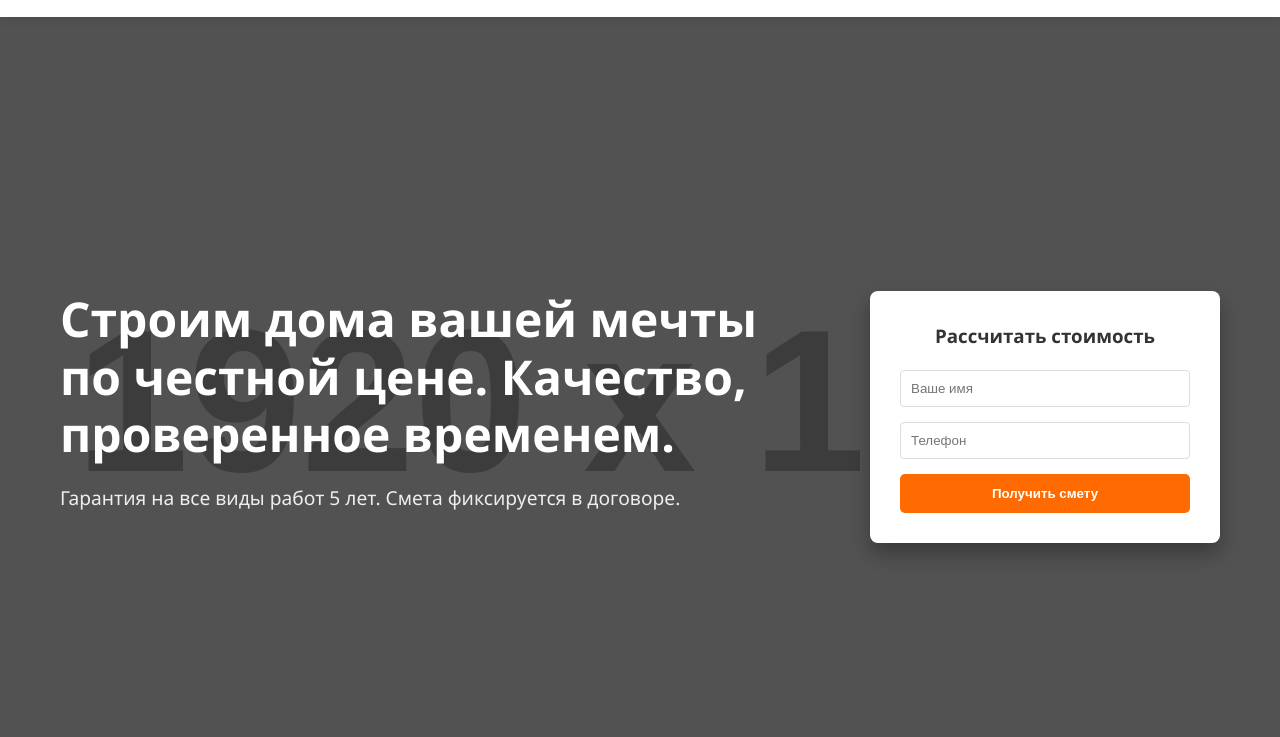
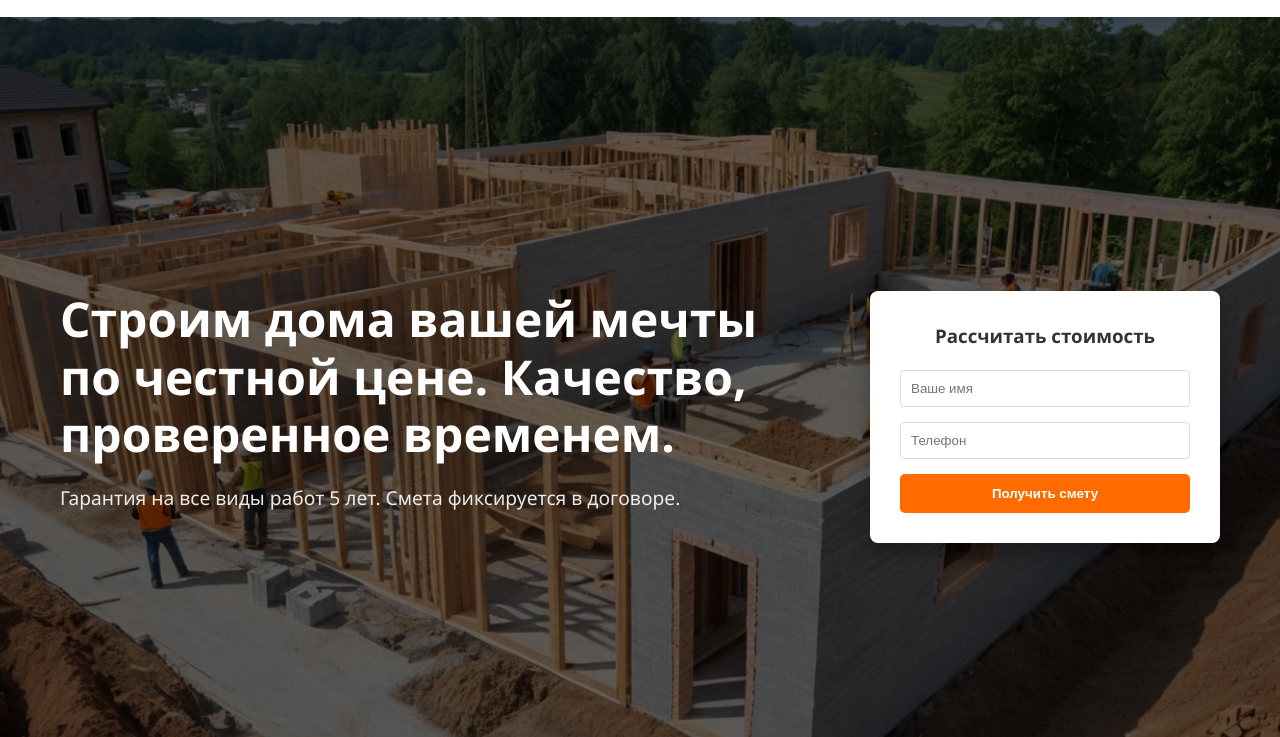
Before and after one commit to uyttghh/PrimerProecta, a plain HTML site: page index.html in a window 1280 px wide. Shown: the part 63-800 px from the top of the page. Drawn offline with Linux system fonts and the light colour scheme; placeholder pictures from the web are drawn by us.

Commit message:
Add files via upload

```diff
--- a/style.css
+++ b/style.css
@@ -112,7 +112,7 @@ header {
 
 /* --- HERO SECTION --- */
 .hero {
-    background: linear-gradient(rgba(0,0,0,0.6), rgba(0,0,0,0.6)), url('https://placehold.co/1920x1080/333/999?text=Строительство+дома');
+    background: linear-gradient(rgba(0,0,0,0.6), rgba(0,0,0,0.6)), url('img/stroika.png.jpg');
     background-size: cover;
     background-position: center;
     height: 100vh;
```
Also changed, not shown: img/stroika.png.jpg (added).
